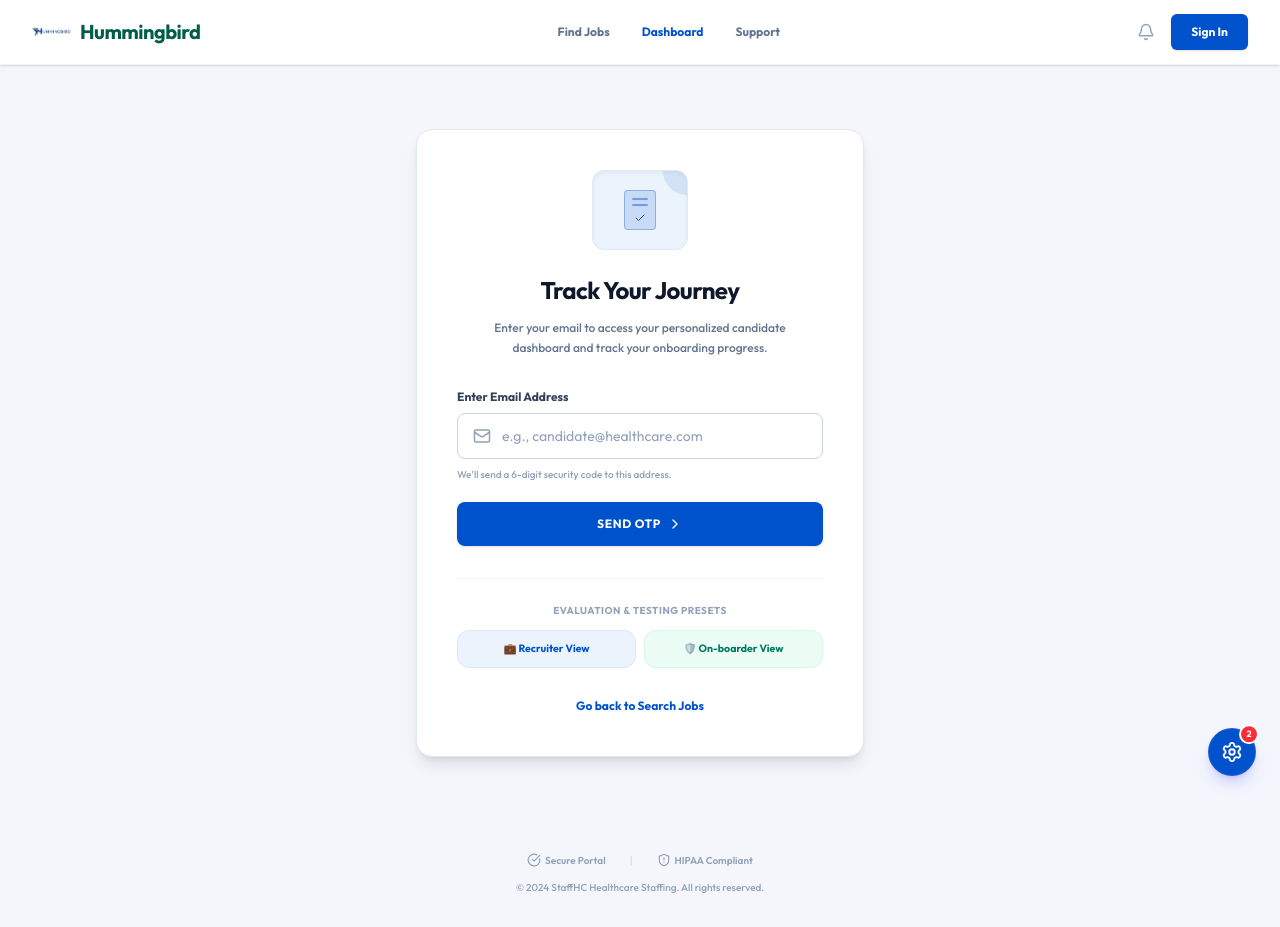
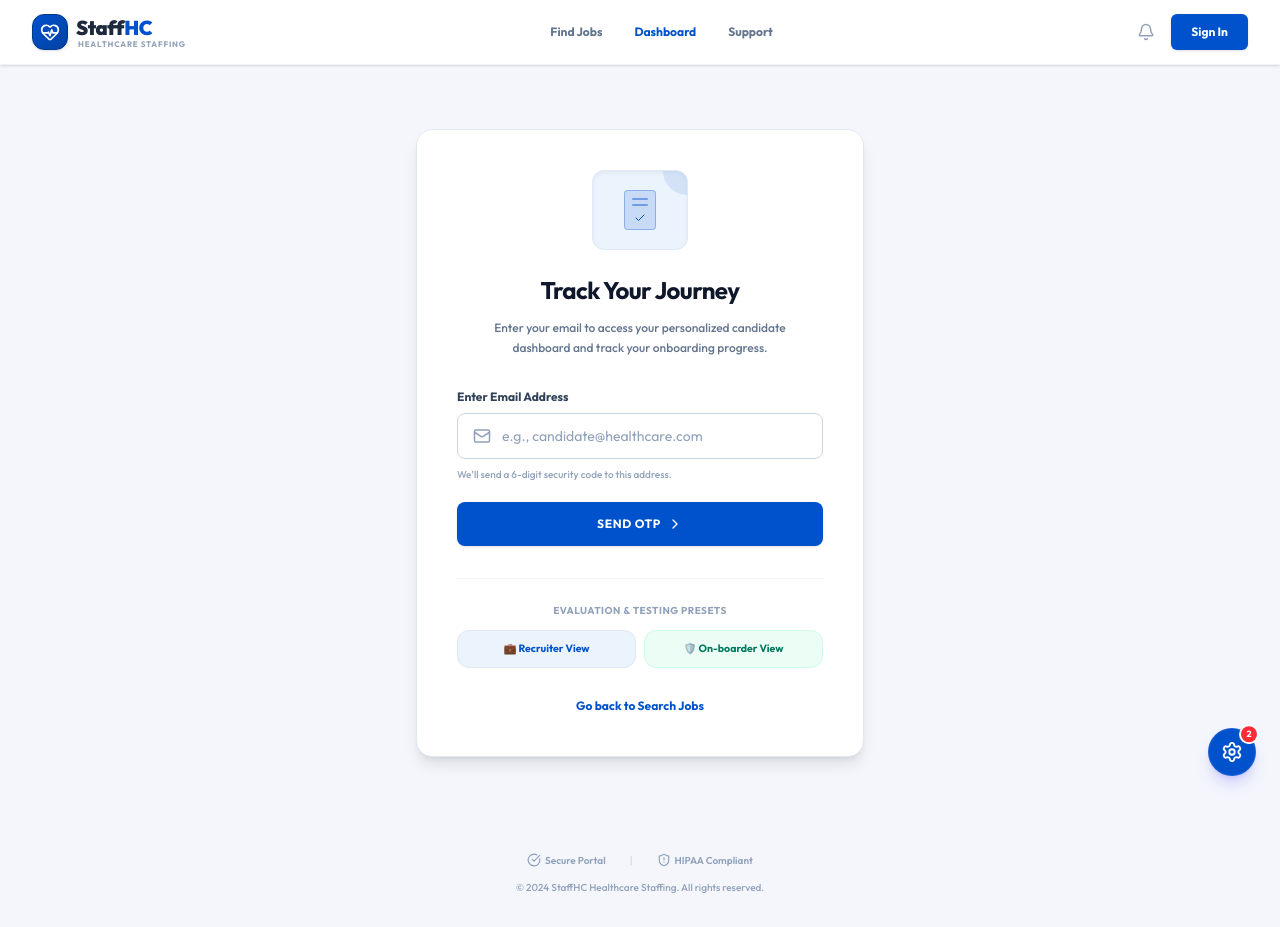
Before and after one commit to akrishav/portfolio1, a Next.js app: page /onboarding in a window 1280 px wide. Built offline with nearby package versions, Linux system fonts and the light colour scheme.

Commit message:
fix: restore original StaffHC logo

```diff
--- a/src/components/Logo.tsx
+++ b/src/components/Logo.tsx
@@ -1,18 +1,20 @@
 "use client";
 
 import React from "react";
+import { HeartPulse } from "lucide-react";
 
 export default function Logo() {
   return (
-    <div className="flex items-center gap-2">
-      <img
-        src="/hummingbird-logo.png"
-        alt="Hummingbird Logo"
-        className="w-10 h-10 object-contain"
-      />
-      <span className="font-sans font-bold text-xl text-[#005E48] tracking-tight leading-none">
-        Hummingbird
-      </span>
+    <div className="flex items-center gap-2 select-none">
+      <div className="h-9 w-9 rounded-xl bg-gradient-to-br from-[#0052CC] to-[#0042A3] flex items-center justify-center shadow-sm border border-[#00388A]">
+        <HeartPulse className="h-5 w-5 text-white" />
+      </div>
+      <div className="flex flex-col -space-y-1">
+        <span className="font-sans font-black text-xl text-slate-800 tracking-tight">
+          Staff<span className="text-[#0052CC]">HC</span>
+        </span>
+        <span className="text-[8px] font-bold text-slate-400 uppercase tracking-widest pl-0.5">Healthcare Staffing</span>
+      </div>
     </div>
   );
 }
```
